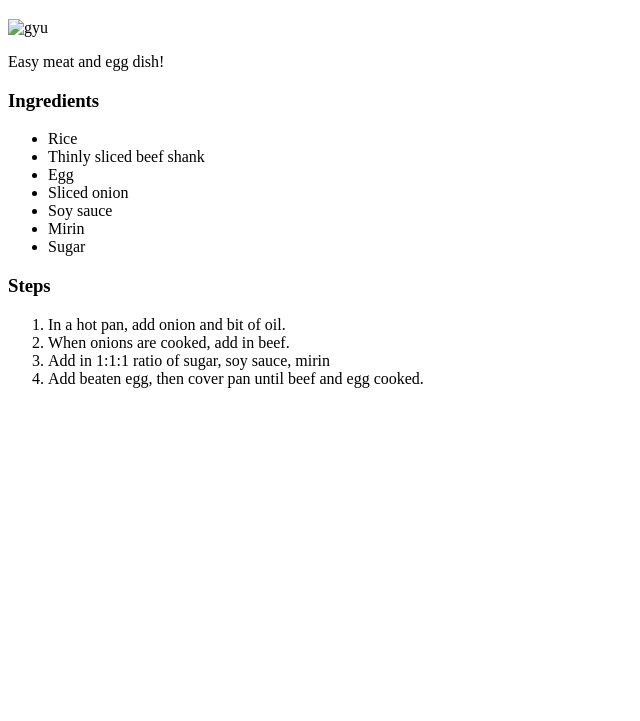
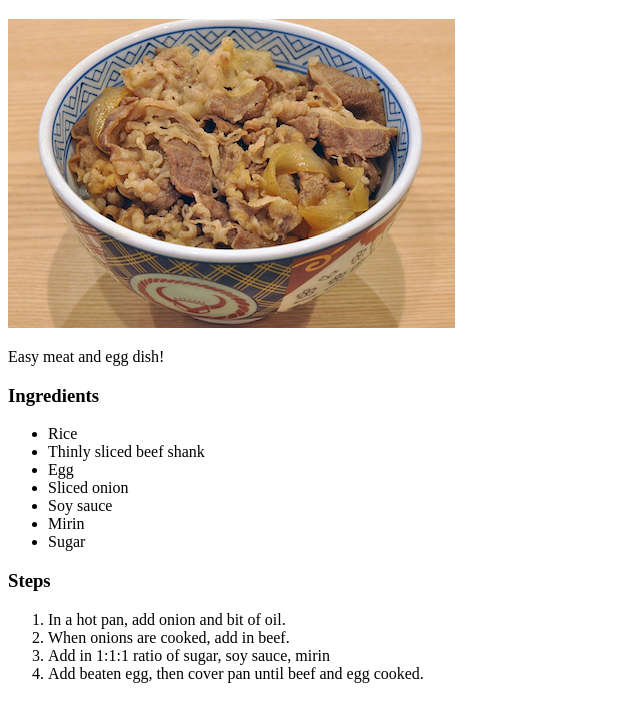
Before and after one commit to lijudu/odin_recipes, a plain HTML site: page recipes/gyudon.html in a window 1280 px wide. Shown: the part 61-782 px from the top of the page, without its empty margins (0-640 px from the left). Drawn offline with Linux system fonts and the light colour scheme.

Commit message:
Finally fix broken image html

```diff
--- a/recipes/gyudon.html
+++ b/recipes/gyudon.html
@@ -9,7 +9,7 @@
     </head>
     <body>
         <h1>Gyudon</h1>
-        <img src="recipe_images/gyu.PNG" alt="gyu">
+        <img src="../recipe_images/gyu.png" alt="gyu">
         <p>Easy meat and egg dish!</p>
 
         <h3>Ingredients</h3>
```
Also changed, not shown: recipes/onigiri.html (+1 -1 lines).
